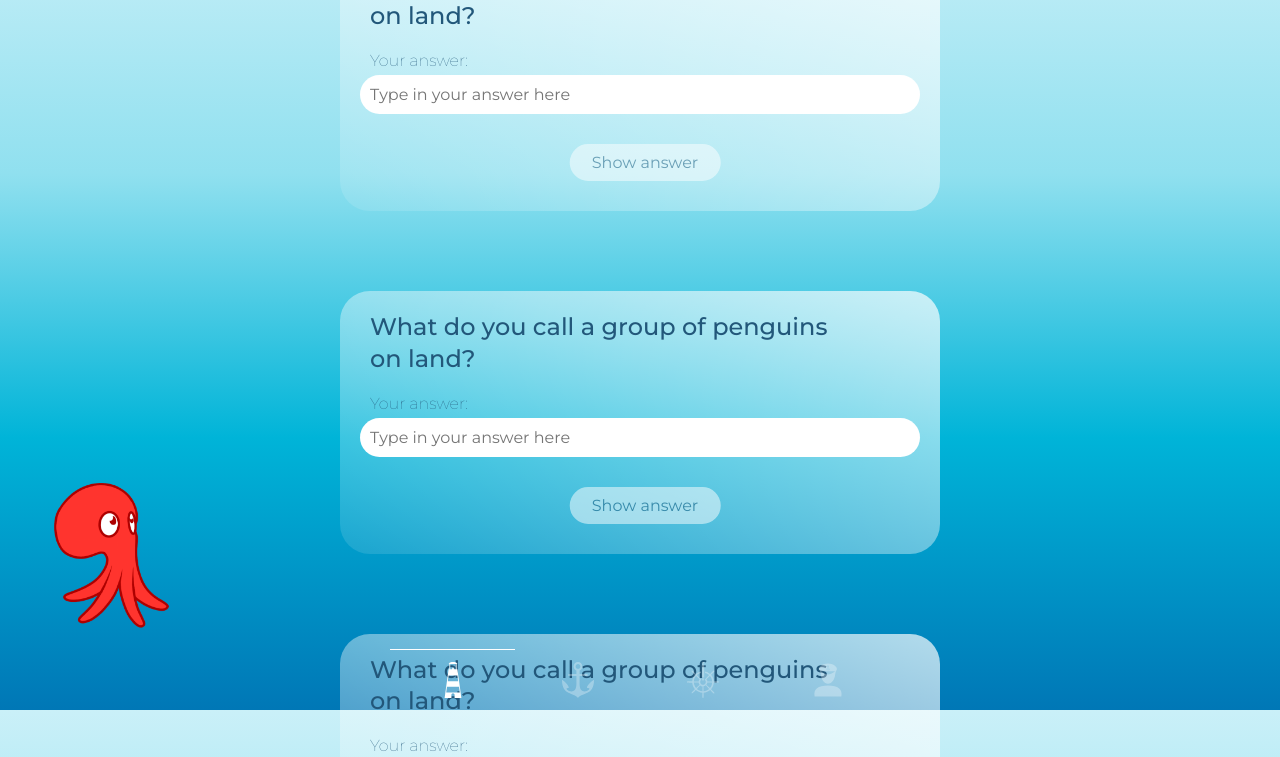
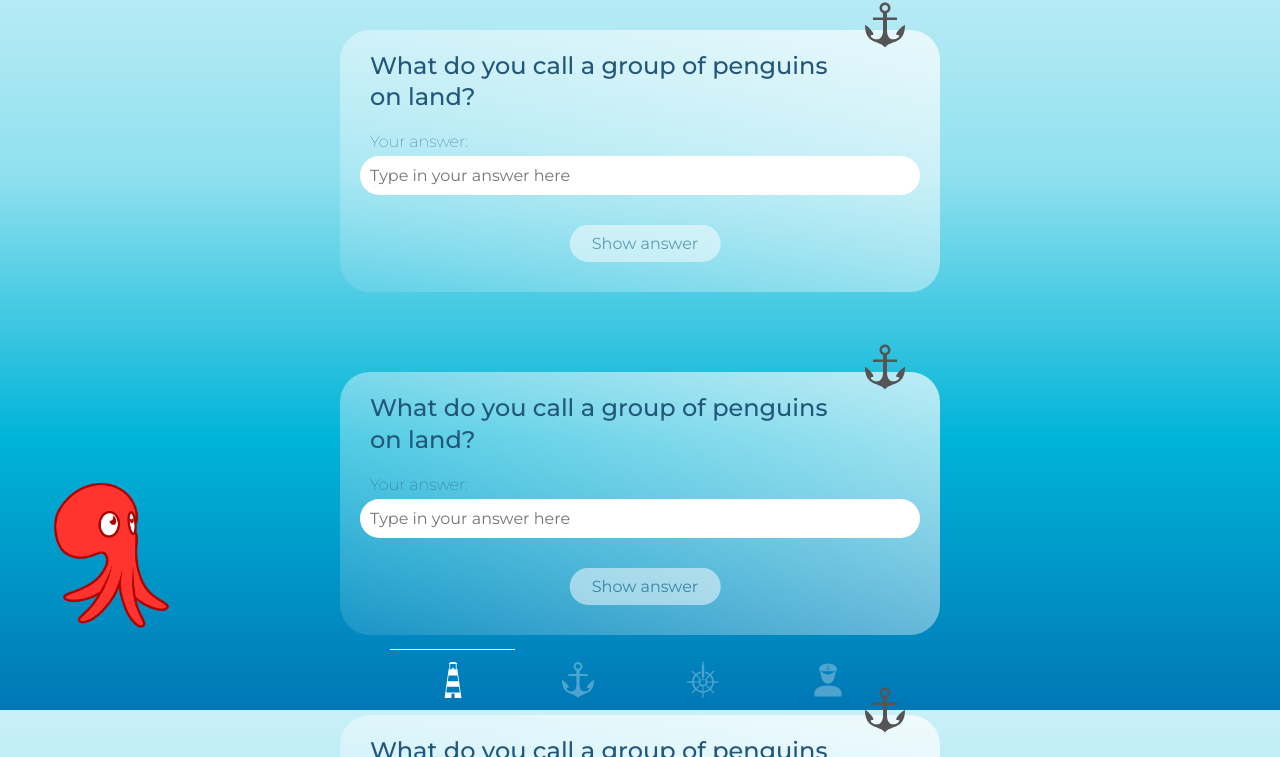
Before and after one commit to lars-radtke/sQUIZd, a website built with Vite: page index.html in a window 1280 px wide. Shown: the part 90-847 px from the top of the page. Built offline with nearby package versions, Linux system fonts and the light colour scheme.

Commit message:
adjusting content and styling

```diff
--- a/resources/css/components/_base.css
+++ b/resources/css/components/_base.css
@@ -1,5 +1,5 @@
 body {
-	height: 100%;
+	height: 100vw;
 	width: 100%;
 	background-image: linear-gradient(rgb(var(--light-cyan)) 0%, rgb(var(--middle-blue)) 33%, rgb(var(--pacific-blue)) 66%, rgb(var(--french-blue)) 100%);
 	background-attachment: fixed;
--- /dev/null
+++ b/resources/css/components/_bookmark.css
@@ -0,0 +1,12 @@
+.bookmark {
+	background-image: url("../../icons/bookmark.svg");
+	background-size: contain;
+	height: 50px;
+	width: 50px;
+	position: absolute;
+	right: 30px;
+	top: -30px;
+	z-index: 1;
+	cursor: pointer;
+	transform: rotate(0deg);
+}
--- a/resources/css/components/_footer.css
+++ b/resources/css/components/_footer.css
@@ -5,6 +5,7 @@
 	bottom: 0;
 	left: 50%;
 	transform: translateX(-50%);
+	z-index: 2;
 }
 
 .footer__link {
--- a/resources/css/components/_main.css
+++ b/resources/css/components/_main.css
@@ -1,5 +1,6 @@
 .main {
-	height: 100%;
+	margin-top: 120px;
+	margin-bottom: 40vh;
 	width: 100%;
 	padding: 0px 40px;
 	grid-template-columns: 1fr;
--- a/resources/css/components/_squid.css
+++ b/resources/css/components/_squid.css
@@ -5,9 +5,10 @@
 	height: 25vw;
 	max-width: 150px;
 	max-height: 150px;
-	position: absolute;
+	position: fixed;
 	left: calc(5vw - 30px);
 	bottom: 80px;
+	z-index: 1;
 }
 
 .squid:hover {
--- a/resources/css/components/_tile.css
+++ b/resources/css/components/_tile.css
@@ -7,6 +7,7 @@
 	padding: 20px 20px 30px 30px;
 	border-radius: 30px;
 	background-image: linear-gradient(to top right, rgba(var(--white),0.1) 0%, rgba(var(--white),0.7) 100%);
+	position: relative;
 	transition: 0.8s;
 	transition-property: transform;
 }
--- a/resources/css/styles.css
+++ b/resources/css/styles.css
@@ -5,7 +5,9 @@
 @import "parts/_grid.css";
 
 @import "components/_base.css";
+@import "components/_header.css";
 @import "components/_main.css";
 @import "components/_tile.css";
 @import "components/_squid.css";
+@import "components/_bookmark.css";
 @import "components/_footer";
```
Also changed, not shown: resources/icons/bookmark.svg (added).
